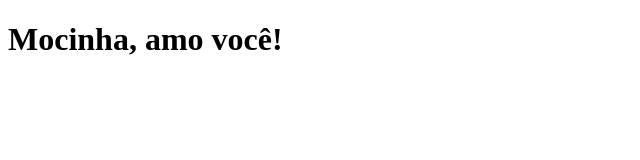
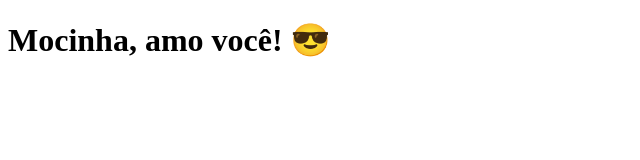
Before and after one commit to cavalcantedouglas/clone-tabnews, a Next.js app: page / in a window 1280 px wide. Shown: the top 160 px of the page, without its empty margins (0-640 px from the left). Built offline with nearby package versions, Linux system fonts and the light colour scheme.

Commit message:
adicionado um emoji

```diff
--- a/pages/index.js
+++ b/pages/index.js
@@ -1,5 +1,5 @@
 function Home() {
-    return <h1>Mocinha, amo você!</h1>
+    return <h1>Mocinha, amo você! 😎</h1>
 }
 
 export default Home;
```
